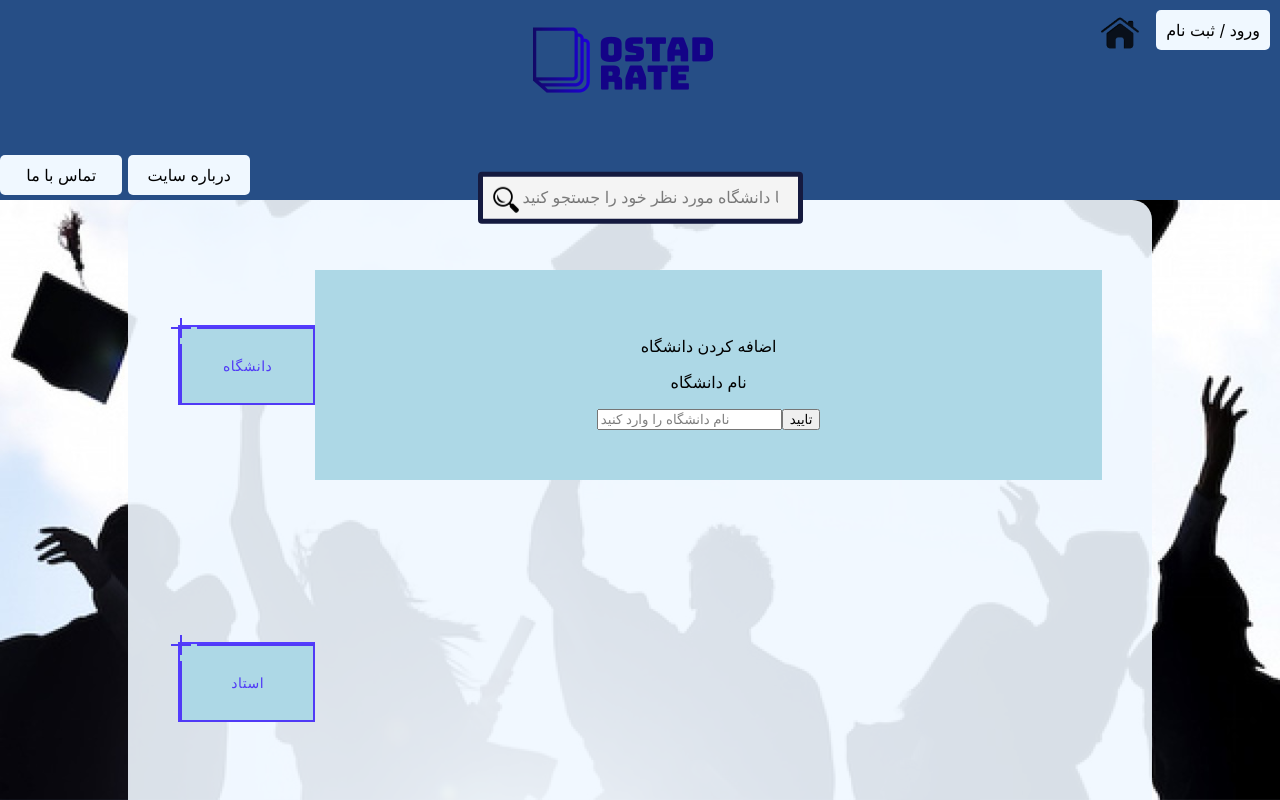
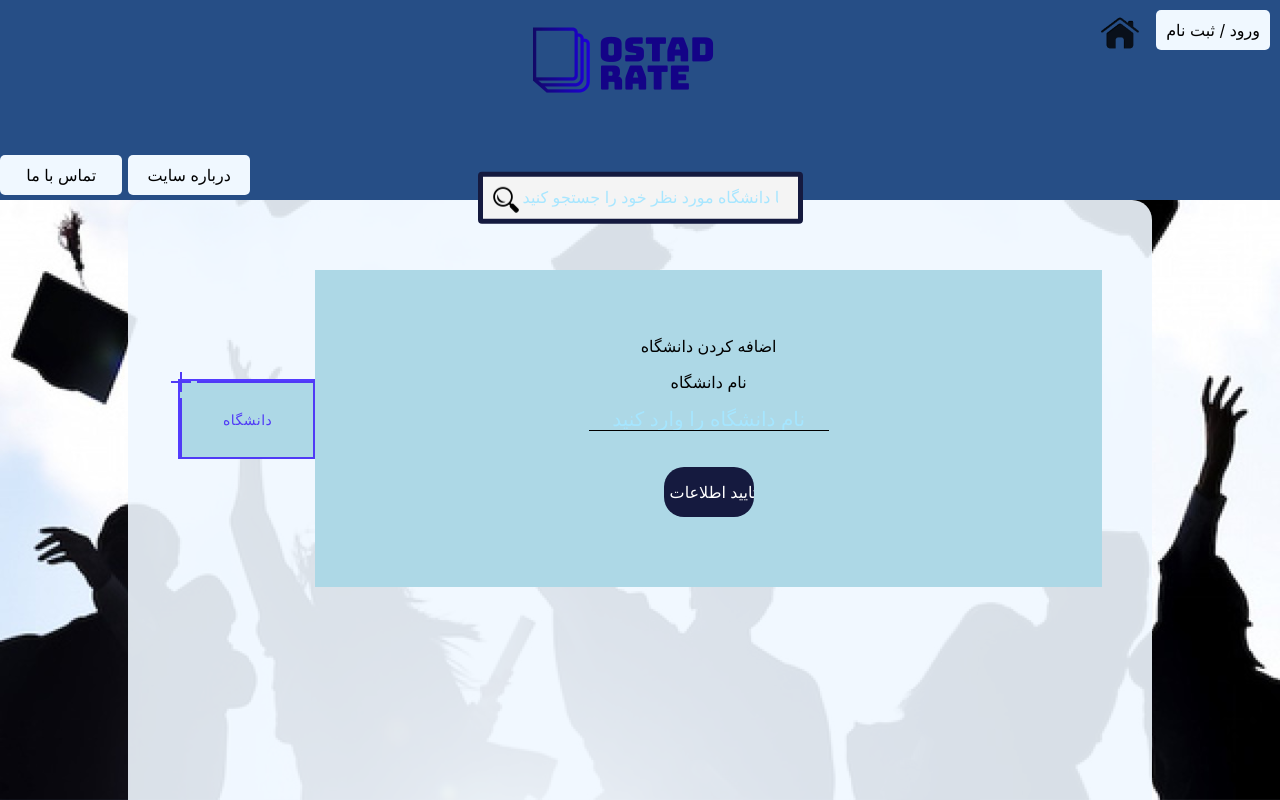
Before and after one commit to SadraMoghadam/software_engineering_undergraduate_project, a React (Create React App) app in the folder app/react/my-app/: page /Addpage in a window 1280 px wide. Both pictures are taken after a click on the button "دانشگاه". Shown: the top 800 px of the page. Built offline with nearby package versions, Linux system fonts and the light colour scheme.

Commit message:
Two another forms added in AddPage and changed sth

```diff
--- a/app/react/my-app/src/App.css
+++ b/app/react/my-app/src/App.css
@@ -572,8 +572,24 @@ body{
 
 }
 
+.addCoursebtn{
+  margin: 50px 50px;
+
+  display: flex;;
+  align-items: center;
+
+}
+
+.addDepartmentbtn{
+  margin: 50px 50px;
+
+  display: flex;;
+  align-items: center;
+
+}
+
 .allback{
-  position: absolute;
+
   height: 100% !important;
   width: 80%;
   margin-left: 10%;
@@ -603,3 +619,67 @@ body{
   margin-top: 20px;
   visibility: hidden;
 }
+
+#myDIV3{
+  width: 100%;
+  padding: 50px 0;
+  text-align: center;
+  background-color: rgb(167, 214, 91);
+  margin-top: 20px;
+  visibility: hidden;
+}
+
+#myDIV4{
+  width: 100%;
+  padding: 50px 0;
+  text-align: center;
+  background-color: rgb(207, 141, 79);
+  margin-top: 20px;
+  visibility: hidden;
+}
+
+.addForm{
+    padding: 50px 80px;
+    box-sizing: border-box;
+    background: rgba(255, 255, 255, 0.5);
+}
+
+.addForm input{
+  width: 30%;
+  margin-bottom: 20px;
+}
+.addForm input[type = "text"]
+{
+text-align: center;
+  border: none;
+  border-bottom: 1.5px solid #000000;
+  background: transparent;
+  outline: none;
+  height: 20px;
+  color: #000000;
+  font-size: 20px;
+}
+::placeholder{
+  color: rgba(166, 230, 255, 0.986);
+}
+
+.addForm input[type = "text"]:hover {
+border-color: rgb(136, 0, 0);
+}
+
+.addForm input[type = "submit"]{
+  border: none;
+  outline: none;
+  height:  50px;
+  width: 90px;
+  color: #fff;
+  font-size: 16px;
+  background: #151A3F;
+  cursor: pointer;
+  border-radius: 20px;
+}
+.addForm input[type = "submit"]:hover
+{
+  background: #168d0c;
+  color: #fff;
+}
--- a/app/react/my-app/src/components/Addpage.js
+++ b/app/react/my-app/src/components/Addpage.js
@@ -20,6 +20,20 @@ class Addpage extends React.Component{
           }
       }
 
+      ShowAddCourseForm = () => {
+        var z = document.getElementById("myDIV3");
+        if (window.getComputedStyle(z).visibility === "hidden") {
+            z.style.visibility = "visible";
+          }
+      }
+
+      ShowAddDepForm = () => {
+        var o = document.getElementById("myDIV4");
+        if (window.getComputedStyle(o).visibility === "hidden") {
+            o.style.visibility = "visible";
+          }
+      }
+
    render(){
        return(
 <div>
@@ -32,12 +46,13 @@ class Addpage extends React.Component{
          <span className = "cross"></span>
           <i></i><p>دانشگاه</p>
             </button>
-            <div id="myDIV">
+            <div id="myDIV" className="addForm">
                 <p>اضافه کردن دانشگاه</p>
             <form>
           <p>نام دانشگاه</p>
           <input type="text" name="" placeholder="نام دانشگاه را وارد کنید"></input>
-          <input type="submit" name="" value="تایید"></input>
+          <p></p>
+          <input type="submit" name="" value="تایید اطلاعات"></input>
         </form>
         </div>
             </div>
@@ -47,19 +62,53 @@ class Addpage extends React.Component{
          <span className="fl"></span><span className="sfl"></span><span className = "cross"></span>
           <i></i><p>استاد</p>
           </button>
-          <div id="myDIV2">
+          <div id="myDIV2" className="addForm">
                 <p>اضافه کردن استاد</p>
             <form>
           <p>نام استاد</p>
           <input type="text" name="" placeholder="نام استاد را وارد کنید"></input>
-          <p>سایر اطلاعات</p>
-          <input type="text" name="" placeholder="سایر اطلاعات استاد را وارد کنید"></input>
-          <input type="submit" name="" value="تایید"></input>
+          <p>دانشگاه استاد</p>
+          <input type="text" name="" placeholder="استاد مورد نظر در کدام دانشگاه تدریس میکند"></input>
+          <p></p>
+          <input type="submit" name="" value="تایید اطلاعات"></input>
         </form>
         </div>
         </div>
+
+        <div className="addCoursebtn">
+            <button onClick={this.ShowAddCourseForm} className="bt more-bt" href="javascript:void(0)">
+         <span className="fl"></span><span className="sfl"></span>
+         <span className = "cross"></span>
+          <i></i><p>درس</p>
+            </button>
+            <div id="myDIV3" className="addForm">
+                <p>اضافه کردن درس جدید</p>
+            <form>
+          <p>نام درس</p>
+          <input type="text" name="" placeholder="نام درس را وارد کنید"></input>
+          <p></p>
+          <input type="submit" name="" value=" تایید اطلاعات"></input>
+        </form>
+        </div>
+            </div>
+
+            <div className="addDepartmentbtn">
+            <button onClick={this.ShowAddDepForm} className="bt more-bt" href="javascript:void(0)">
+         <span className="fl"></span><span className="sfl"></span>
+         <span className = "cross"></span>
+          <i></i><p>دانشکده</p>
+            </button>
+            <div id="myDIV4" className="addForm">
+                <p>اضافه کردن دانشکده جدید</p>
+            <form>
+          <p>نام درس</p>
+          <input type="text" name="" placeholder="نام دانشکده را وارد کنید"></input>
+          <p></p>
+          <input type="submit" name="" value="تایید اطلاعات"></input>
+        </form>
+        </div>
+            </div>
            </div>
-
 </div>
        );
    }
```
Also changed, not shown: app/react/my-app/src/components/Header.js (+6 -1 lines).
